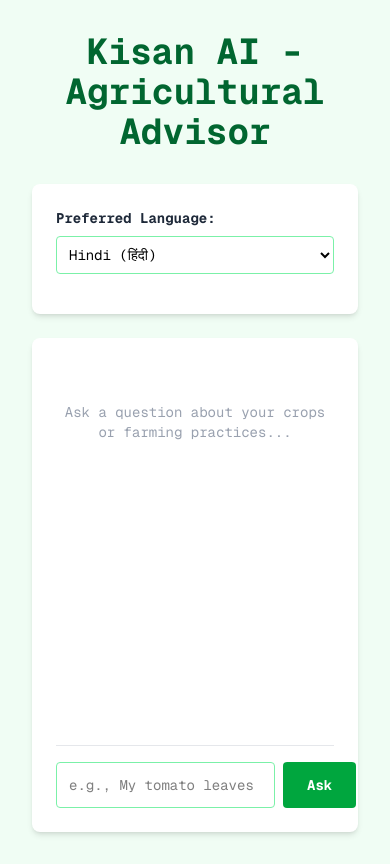
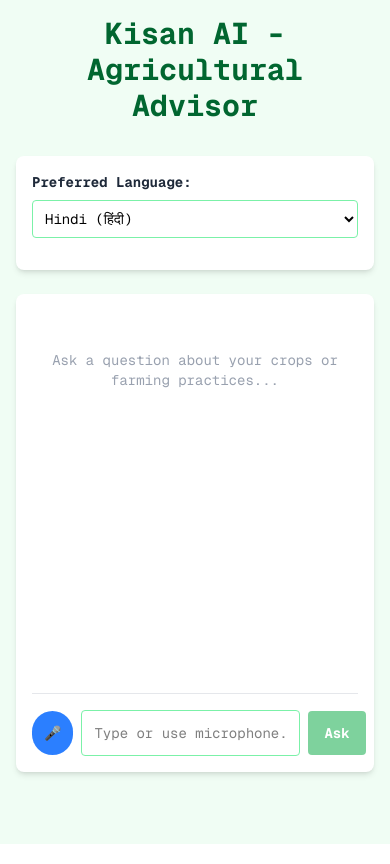
Before and after one commit to Exyons/ET-GenAI-Hackathon, a Next.js app in the folder frontend/: page / in a window 390 px wide. Built offline with nearby package versions, Linux system fonts and the light colour scheme.

Commit message:
feat(frontend): integrate native browser STT and TTS for indian languages

```diff
--- a/frontend/src/app/page.tsx
+++ b/frontend/src/app/page.tsx
@@ -1,30 +1,92 @@
 "use client";
 
-import { useState } from "react";
+import { useState, useRef, useEffect } from "react";
 
 export default function Home() {
   const [query, setQuery] = useState("");
-  const [language, setLanguage] = useState("hi");
+  const [language, setLanguage] = useState("hi-IN"); // Web Speech API format
   const [messages, setMessages] = useState<{ role: string; content: string }[]>([]);
   const [loading, setLoading] = useState(false);
+  const [isListening, setIsListening] = useState(false);
+  const recognitionRef = useRef<any>(null);
 
-  const handleAsk = async (e: React.FormEvent) => {
-    e.preventDefault();
+  useEffect(() => {
+    // Initialize Speech Recognition
+    if (typeof window !== "undefined" && ("webkitSpeechRecognition" in window || "SpeechRecognition" in window)) {
+      const SpeechRecognition = (window as any).SpeechRecognition || (window as any).webkitSpeechRecognition;
+      recognitionRef.current = new SpeechRecognition();
+      recognitionRef.current.continuous = false;
+      recognitionRef.current.interimResults = false;
+
+      recognitionRef.current.onresult = (event: any) => {
+        const transcript = event.results[0][0].transcript;
+        setQuery(transcript);
+        setIsListening(false);
+      };
+
+      recognitionRef.current.onerror = (event: any) => {
+        console.error("Speech recognition error", event.error);
+        setIsListening(false);
+      };
+
+      recognitionRef.current.onend = () => {
+        setIsListening(false);
+      };
+    }
+  }, []);
+
+  const toggleListening = () => {
+    if (isListening) {
+      recognitionRef.current?.stop();
+      setIsListening(false);
+    } else {
+      if (recognitionRef.current) {
+        recognitionRef.current.lang = language;
+        recognitionRef.current.start();
+        setIsListening(true);
+      } else {
+        alert("Speech recognition is not supported in this browser.");
+      }
+    }
+  };
+
+  const speak = (text: string, lang: string) => {
+    if ("speechSynthesis" in window) {
+      // Cancel any ongoing speech
+      window.speechSynthesis.cancel();
+      const utterance = new SpeechSynthesisUtterance(text);
+      utterance.lang = lang;
+      // You can adjust rate and pitch here if needed
+      utterance.rate = 0.9;
+      window.speechSynthesis.speak(utterance);
+    }
+  };
+
+  const handleAsk = async (e?: React.FormEvent) => {
+    if (e) e.preventDefault();
     if (!query.trim()) return;
 
-    setMessages((prev) => [...prev, { role: "user", content: query }]);
+    const currentQuery = query;
+    setMessages((prev) => [...prev, { role: "user", content: currentQuery }]);
+    setQuery("");
     setLoading(true);
 
     try {
+      // Convert browser locale format to simple lang code for backend (hi-IN -> hi)
+      const backendLang = language.split("-")[0];
+
       const res = await fetch("http://localhost:8000/api/ask", {
         method: "POST",
         headers: { "Content-Type": "application/json" },
-        body: JSON.stringify({ query, language }),
+        body: JSON.stringify({ query: currentQuery, language: backendLang }),
       });
       const data = await res.json();
 
       setMessages((prev) => [...prev, { role: "agent", content: data.final_answer }]);
-      setQuery("");
+
+      // Auto-play the TTS for the response
+      speak(data.final_answer, language);
+
     } catch (error) {
       console.error(error);
       setMessages((prev) => [...prev, { role: "agent", content: "Error connecting to the backend." }]);
@@ -34,52 +96,70 @@ export default function Home() {
   };
 
   return (
-    <main className="flex min-h-screen flex-col items-center justify-between p-8 bg-green-50 text-gray-800">
+    <main className="flex min-h-screen flex-col items-center justify-between p-4 md:p-8 bg-green-50 text-gray-800">
       <div className="z-10 w-full max-w-5xl items-center justify-between font-mono text-sm">
-        <h1 className="text-4xl font-bold text-center text-green-800 mb-8">Kisan AI - Agricultural Advisor</h1>
+        <h1 className="text-3xl md:text-4xl font-bold text-center text-green-800 mb-8">Kisan AI - Agricultural Advisor</h1>
 
-        <div className="bg-white p-6 rounded-lg shadow-md mb-6 w-full mx-auto max-w-2xl">
+        <div className="bg-white p-4 md:p-6 rounded-lg shadow-md mb-6 w-full mx-auto max-w-2xl">
           <label className="block mb-2 font-bold">Preferred Language:</label>
           <select
             value={language}
             onChange={(e) => setLanguage(e.target.value)}
-            className="w-full p-2 border border-green-300 rounded mb-4 text-black"
+            className="w-full p-2 border border-green-300 rounded mb-4 text-black bg-white"
           >
-            <option value="en">English</option>
-            <option value="hi">Hindi (हिंदी)</option>
-            <option value="mr">Marathi (मराठी)</option>
-            <option value="te">Telugu (తెలుగు)</option>
+            <option value="en-IN">English</option>
+            <option value="hi-IN">Hindi (हिंदी)</option>
+            <option value="mr-IN">Marathi (मराठी)</option>
+            <option value="te-IN">Telugu (తెలుగు)</option>
           </select>
         </div>
 
-        <div className="bg-white p-6 rounded-lg shadow-md w-full mx-auto max-w-2xl min-h-[400px] flex flex-col">
+        <div className="bg-white p-4 md:p-6 rounded-lg shadow-md w-full mx-auto max-w-2xl min-h-[400px] flex flex-col">
           <div className="flex-grow overflow-y-auto mb-4 border-b border-gray-200 pb-4 h-96">
             {messages.length === 0 ? (
               <p className="text-gray-400 text-center mt-10">Ask a question about your crops or farming practices...</p>
             ) : (
               messages.map((msg, i) => (
-                <div key={i} className={`mb-4 p-3 rounded-lg ${msg.role === "user" ? "bg-green-100 ml-auto w-3/4" : "bg-gray-100 mr-auto w-3/4"}`}>
-                  <span className="font-bold block mb-1 text-sm">{msg.role === "user" ? "You" : "Kisan AI"}</span>
-                  <p>{msg.content}</p>
+                <div key={i} className={`mb-4 p-3 rounded-lg ${msg.role === "user" ? "bg-green-100 ml-auto w-5/6 md:w-3/4" : "bg-gray-100 mr-auto w-5/6 md:w-3/4"}`}>
+                  <div className="flex justify-between items-center mb-1">
+                    <span className="font-bold text-sm text-green-800">{msg.role === "user" ? "You" : "Kisan AI"}</span>
+                    {msg.role === "agent" && (
+                      <button
+                        onClick={() => speak(msg.content, language)}
+                        className="text-xs bg-gray-200 px-2 py-1 rounded hover:bg-gray-300"
+                      >
+                        🔊 Listen
+                      </button>
+                    )}
+                  </div>
+                  <p className="text-sm md:text-base">{msg.content}</p>
                 </div>
               ))
             )}
-            {loading && <p className="text-green-600 animate-pulse mt-4">Consulting ICAR Guidelines...</p>}
+            {loading && <p className="text-green-600 animate-pulse mt-4 font-bold text-center">Consulting ICAR Guidelines...</p>}
           </div>
 
-          <form onSubmit={handleAsk} className="flex gap-2">
+          <form onSubmit={handleAsk} className="flex gap-2 items-center">
+            <button
+              type="button"
+              onClick={toggleListening}
+              className={`p-3 rounded-full text-white ${isListening ? 'bg-red-500 animate-pulse' : 'bg-blue-500 hover:bg-blue-600'}`}
+              title="Click to speak"
+            >
+              🎤
+            </button>
             <input
               type="text"
               value={query}
               onChange={(e) => setQuery(e.target.value)}
-              placeholder="e.g., My tomato leaves have brown spots, what to do?"
+              placeholder="Type or use microphone..."
               className="flex-grow p-3 border border-green-300 rounded text-black focus:outline-none focus:ring-2 focus:ring-green-500"
               disabled={loading}
             />
             <button
               type="submit"
-              className="bg-green-600 text-white px-6 py-3 rounded font-bold hover:bg-green-700 disabled:opacity-50"
-              disabled={loading}
+              className="bg-green-600 text-white px-4 py-3 md:px-6 rounded font-bold hover:bg-green-700 disabled:opacity-50"
+              disabled={loading || !query.trim()}
             >
               Ask
             </button>
```
Also changed, not shown: 1 other file (tests, documents, lock files or other folders).
